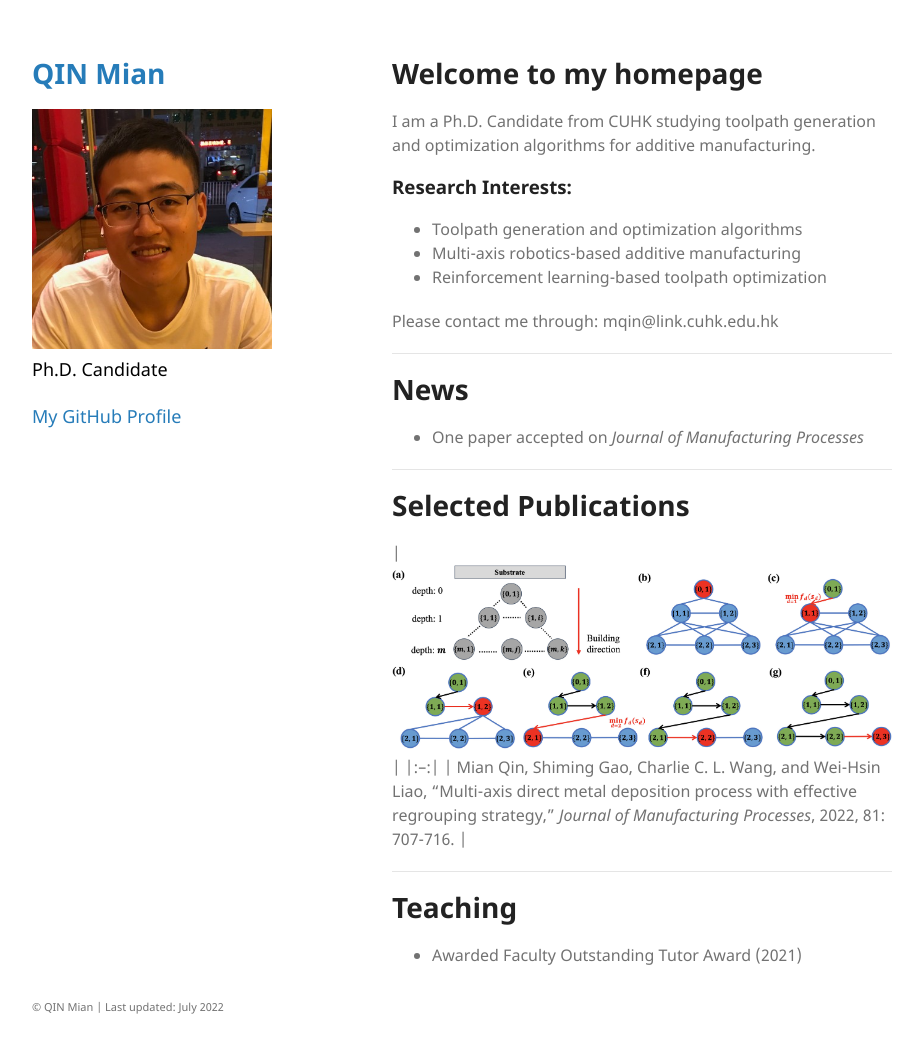
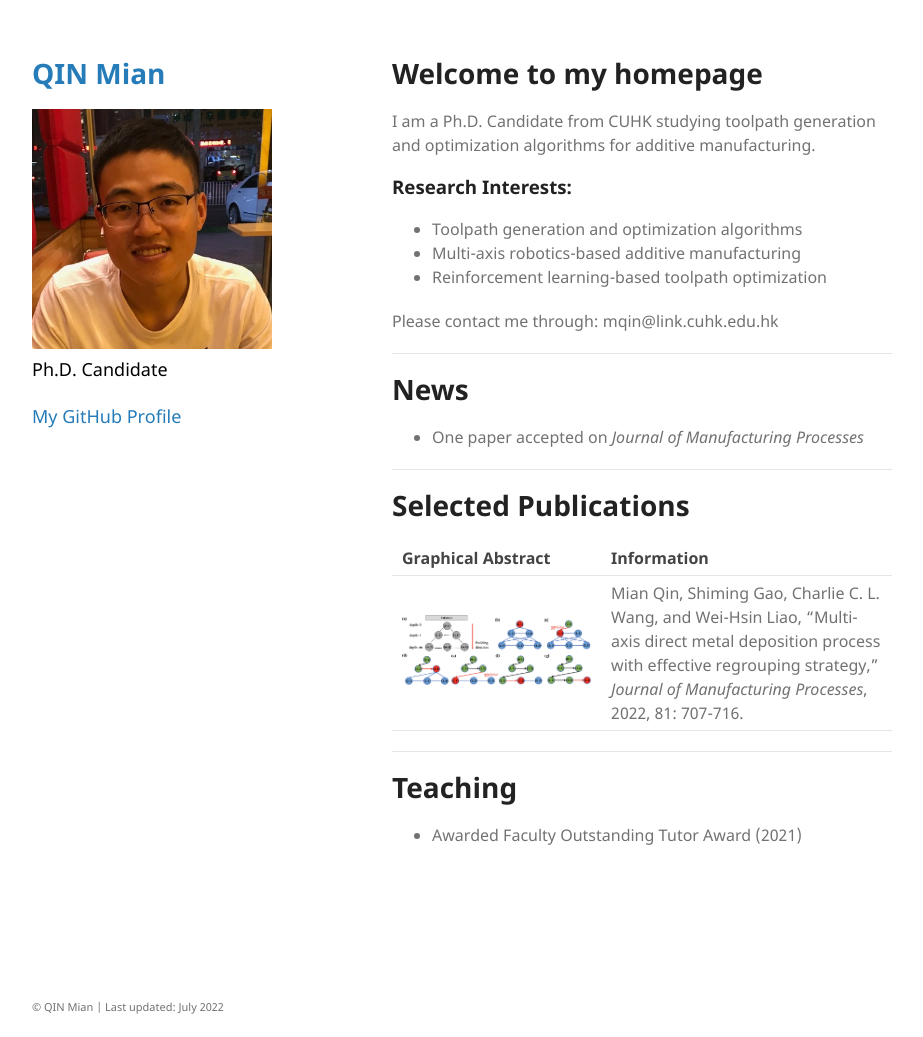
Before and after one commit to mqincuhk/mqincuhk.github.io, a Jekyll site: the page built from index.md, in a window 1280 px wide and 1037 px high. Shown: the whole window, without its empty margins (178-1101 px from the left). Built offline with Jekyll 4.4.1, drawn with Linux system fonts in a browser that asks for light colours; a script that is not in the unit is left out; our own code applies the rules of GitHub Pages for plain Markdown files.

Commit message:
Update index.md

```diff
--- a/index.md
+++ b/index.md
@@ -20,9 +20,11 @@ Please contact me through: mqin@link.cuhk.edu.hk
 
 ---
 # **Selected Publications**
- |  <img src="assets/img/multi-axis.jpg" alt="drawing" width="1000"/>   |
- |:--:|
- | Mian Qin, Shiming Gao, Charlie C. L. Wang, and Wei-Hsin Liao, "Multi-axis direct metal deposition process with effective regrouping strategy," *Journal of Manufacturing Processes*, 2022, 81: 707-716. |
+
+| Graphical Abstract        | Information |
+|:--------------------------|:------------|
+| <img src="assets/img/multi-axis.jpg" alt="drawing" width="1000"/> | Mian Qin, Shiming Gao, Charlie C. L. Wang, and Wei-Hsin Liao, "Multi-axis direct metal deposition process with effective regrouping strategy," *Journal of Manufacturing Processes*, 2022, 81: 707-716.|
+
 
 
 
```
